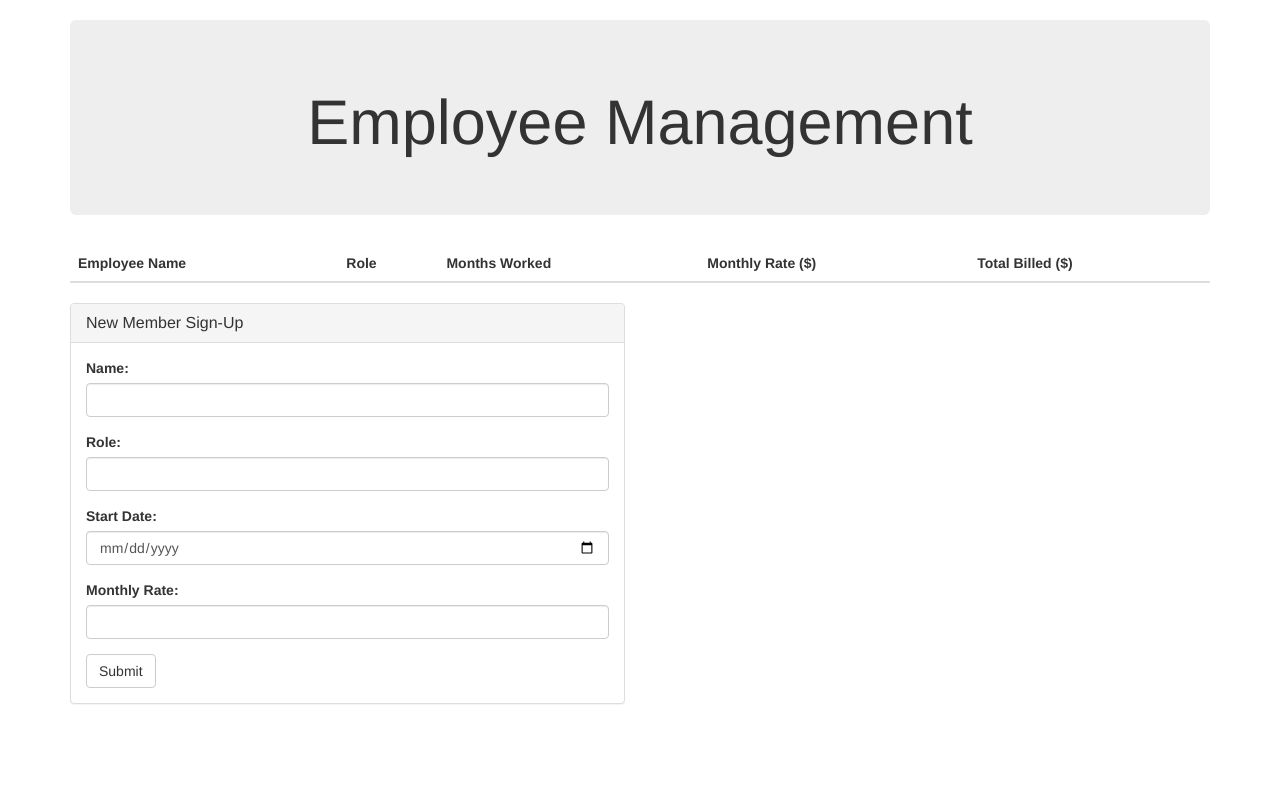
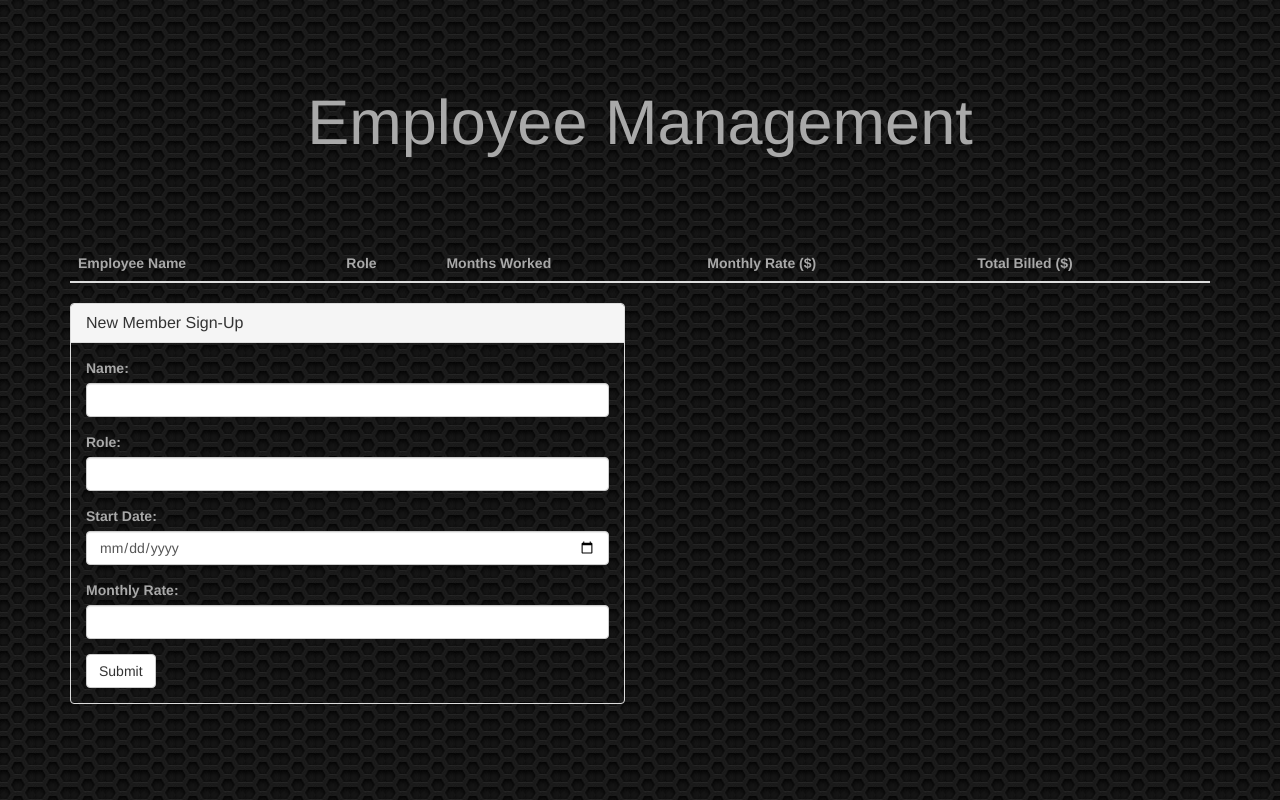
Before and after one commit to glhardy/Employee-Datasheet-Group8, a plain HTML site: page index.html in a window 1280 px wide. Drawn offline with nearby package versions, Linux system fonts and the light colour scheme; no server answers.

Commit message:
stylin' on em

```diff
--- a/index.html
+++ b/index.html
@@ -8,6 +8,7 @@
 
   <!-- Bootstrap -->
   <link rel="stylesheet" href="https://maxcdn.bootstrapcdn.com/bootstrap/3.3.6/css/bootstrap.min.css" integrity="sha384-1q8mTJOASx8j1Au+a5WDVnPi2lkFfwwEAa8hDDdjZlpLegxhjVME1fgjWPGmkzs7" crossorigin="anonymous">
+  <link rel="stylesheet" type="text/css" href="style.css">
    <!-- LINK TO FIREBASE GOES HERE -->
   <script src="https://www.gstatic.com/firebasejs/live/3.0/firebase.js"></script>
 
@@ -20,7 +21,7 @@
     <br>
 
     <!-- Jumbotron -->
-    <div class="jumbotron">
+    <div class="transparent jumbotron">
       <h1 class="text-center">Employee Management</h1>
     </div>
     <table class="table">
@@ -44,7 +45,7 @@
 
       <!-- Sign-Up Panel-->
       <div class="col-lg-6">
-        <div class="panel panel-default">
+        <div class="transparent panel panel-default">
           <div class="panel-heading">
             <h3 class="panel-title">New Member Sign-Up</h3>
           </div>
--- a/style.css
+++ b/style.css
@@ -0,0 +1,8 @@
+body {
+	background-image: url("background.png");
+	color: darkgrey;
+}
+
+.transparent {
+	background-color: transparent;
+}
```
Also changed, not shown: background.png (added).
